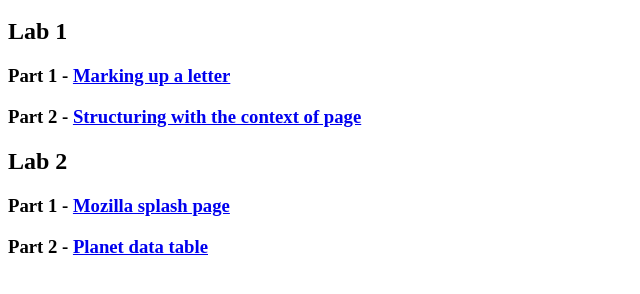
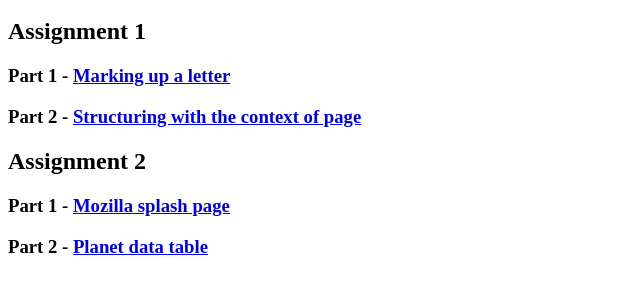
Before and after one commit to aayusht2059/aayusht2059.github.io, a plain HTML site: page homepage.html in a window 1280 px wide. Shown: the part 48-342 px from the top of the page, without its empty margins (0-640 px from the left). Drawn offline with Linux system fonts and the light colour scheme.

Commit message:
Update homepage.html

```diff
--- a/homepage.html
+++ b/homepage.html
@@ -3,10 +3,10 @@
 </head>
 <body>
 <h1>INFT1206 - Home Page</h1>
-<h2>Lab 1</h2>
+<h2>Assignment 1</h2>
 <h3>Part 1 - <a href="./lab1/part1/Assignment 1.html">Marking up a letter</a></h3>
 <h3>Part 2 - <a href="./lab1/part2/Assignment 1 (2).html">Structuring with the context of page</a></h3>
-<h2>Lab 2</h2>
+<h2>Assignment 2</h2>
 <h3>Part 1 - <a href="./lab2/part1/part1.html">Mozilla splash page</a></h3>
 <h3>Part 2 - <a href="./lab2/part2/index.html">Planet data table</a></h3>
 </body>
```
